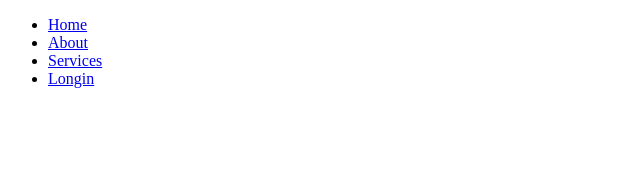
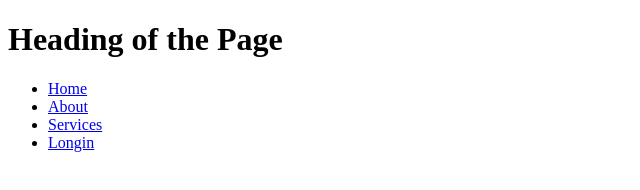
Before and after one commit to ataatallah/branches-with-pull-requests, a plain HTML site: page index.html in a window 1280 px wide. Shown: the whole page, without its empty margins (0-640 px from the left). Drawn offline with Linux system fonts and the light colour scheme.

Commit message:
add heading section

```diff
--- a/index.html
+++ b/index.html
@@ -6,6 +6,9 @@
     <title>Pull Request</title>
   </head>
   <body>
+    <header>
+      <h1>Heading of the Page</h1>
+    </header>
 
     <nav>
       <ul>
@@ -15,6 +18,5 @@
         <li><a href="#">Longin</a></li>
       </ul>
     </nav>
-
   </body>
 </html>
```
Lines whose indentation alone changed are shown as unchanged.
